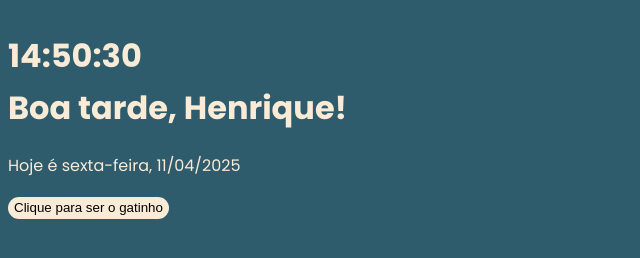
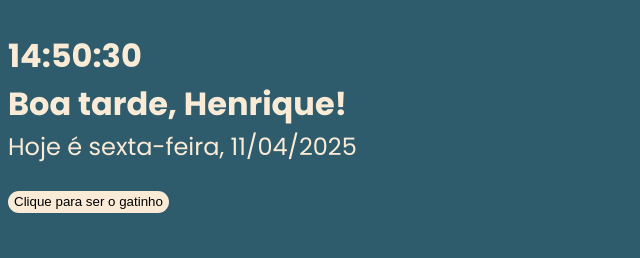
Before and after one commit to ataksksks/bomdia, a plain HTML site: page index.html in a window 1280 px wide. Shown: the whole page, without its empty margins (0-640 px from the left). Drawn offline with Linux system fonts and the light colour scheme.

Commit message:
Add files via upload

```diff
--- a/index.html
+++ b/index.html
@@ -1,5 +1,5 @@
 <!DOCTYPE html>
-<html lang="en">
+<html lang="pt-br">
 <head>
     <meta charset="UTF-8">
     <meta name="viewport" content="width=device-width, initial-scale=1.0">
--- a/style.css
+++ b/style.css
@@ -4,6 +4,13 @@ body{
     background-color: #608e9f;
     color: antiquewhite;
     font-family: "Poppins", sans-serif;
+    box-shadow: 20px;
+}
+#data{
+    font-size: 24px;
+}
+#saudacao{
+    max-height: 25px;
 }
 .noite{
     background-color:#1a3f4d;
@@ -28,5 +35,5 @@ body{
 #relogio{
 font-size: 32px;
 font-weight: bold;
-max-height: 20px;
+max-height: 16px;
 }
```
